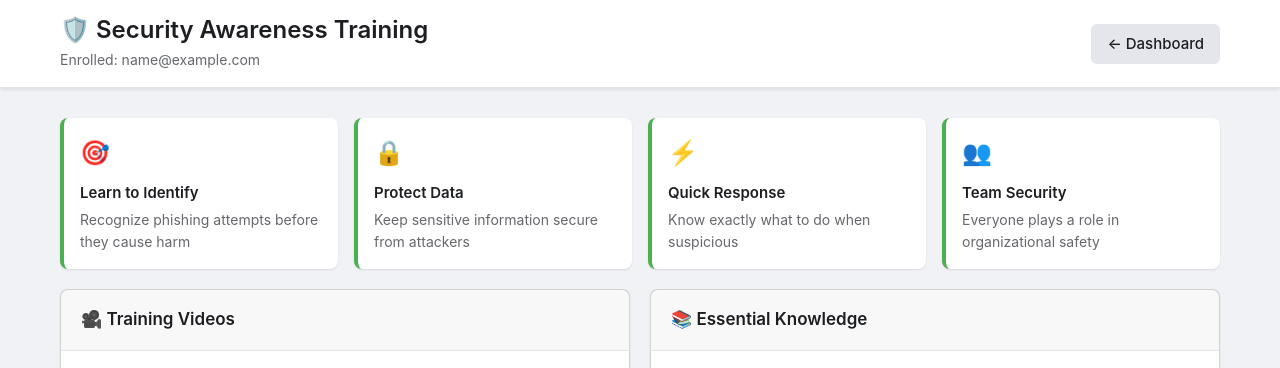
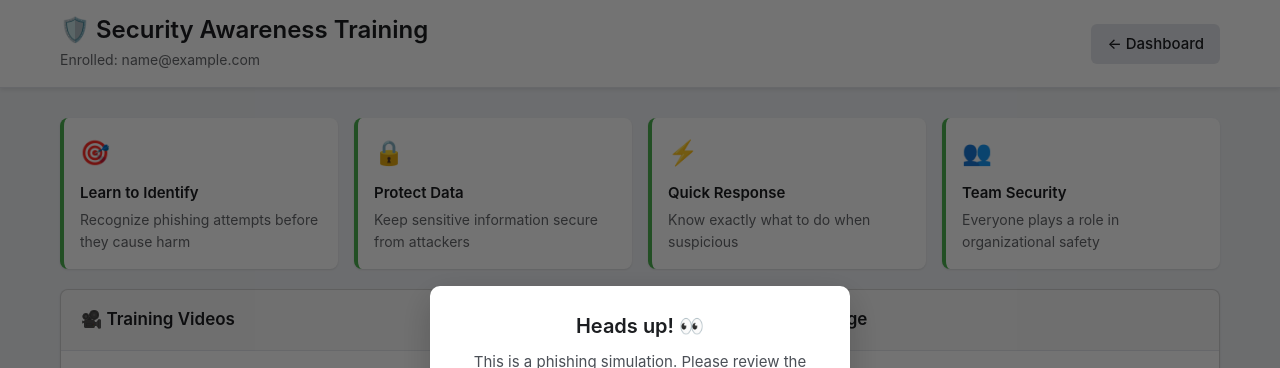
Before and after one commit to AbdullahMunir9/PhishingSimulation, a Flask app: template templates/training.html in a window 1280 px wide. Shown: the top 368 px of the page. Run offline with Flask 3, Linux system fonts and the light colour scheme; the template is opened without the code that fills it: most values are stand-ins (such as "Sample title", 1, 10 or a date in 2020).

Commit message:
new commit

```diff
--- a/templates/training.html
+++ b/templates/training.html
@@ -432,10 +432,67 @@
         gap: 12px;
       }
     }
+
+    .popup-overlay {
+      position: fixed;
+      inset: 0;
+      background: rgba(0,0,0,0.55);
+      display: none;
+      align-items: center;
+      justify-content: center;
+      z-index: 200;
+      padding: 20px;
+    }
+
+    .popup-card {
+      background: #fff;
+      border-radius: 10px;
+      padding: 28px;
+      max-width: 420px;
+      width: 100%;
+      box-shadow: 0 12px 35px rgba(0,0,0,0.2);
+      text-align: center;
+    }
+
+    .popup-card h3 {
+      font-size: 20px;
+      font-weight: 600;
+      margin-bottom: 12px;
+      color: #1c1e21;
+    }
+
+    .popup-card p {
+      font-size: 15px;
+      color: #4b4f56;
+      margin-bottom: 18px;
+    }
+
+    .popup-card button {
+      background: #4CAF50;
+      border: none;
+      color: #fff;
+      padding: 10px 26px;
+      border-radius: 6px;
+      font-weight: 600;
+      cursor: pointer;
+      transition: background 0.2s;
+    }
+
+    .popup-card button:hover {
+      background: #45a049;
+    }
   </style>
 </head>
 
 <body>
+  <div class="popup-overlay" id="simulationPopup" role="dialog" aria-modal="true" aria-labelledby="simulationPopupTitle">
+    <div class="popup-card">
+      <h3 id="simulationPopupTitle">Heads up! 👀</h3>
+      <p>This is a phishing simulation. Please review the training material below to learn how to spot and report suspicious emails.</p>
+      <button id="popupCloseBtn" type="button">Got it</button>
+    </div>
+  </div>
+
   <div class="top-bar">
     <div class="top-bar-content">
       <div>
@@ -618,6 +675,22 @@
 
   <script>
 const token = "{{ token }}";
+const cameFromSimulation = Boolean(token && token !== "None" && token.trim() !== "");
+
+if (cameFromSimulation) {
+  window.addEventListener('load', () => {
+    const popup = document.getElementById('simulationPopup');
+    const closeBtn = document.getElementById('popupCloseBtn');
+    if (popup && closeBtn) {
+      popup.style.display = 'flex';
+      const hidePopup = () => popup.style.display = 'none';
+      closeBtn.addEventListener('click', hidePopup);
+      popup.addEventListener('click', (evt) => {
+        if (evt.target === popup) hidePopup();
+      });
+    }
+  });
+}
 
 // --- FULL QUIZ BANK (20 QUESTIONS) ---
 const fullQuizBank = [
```
